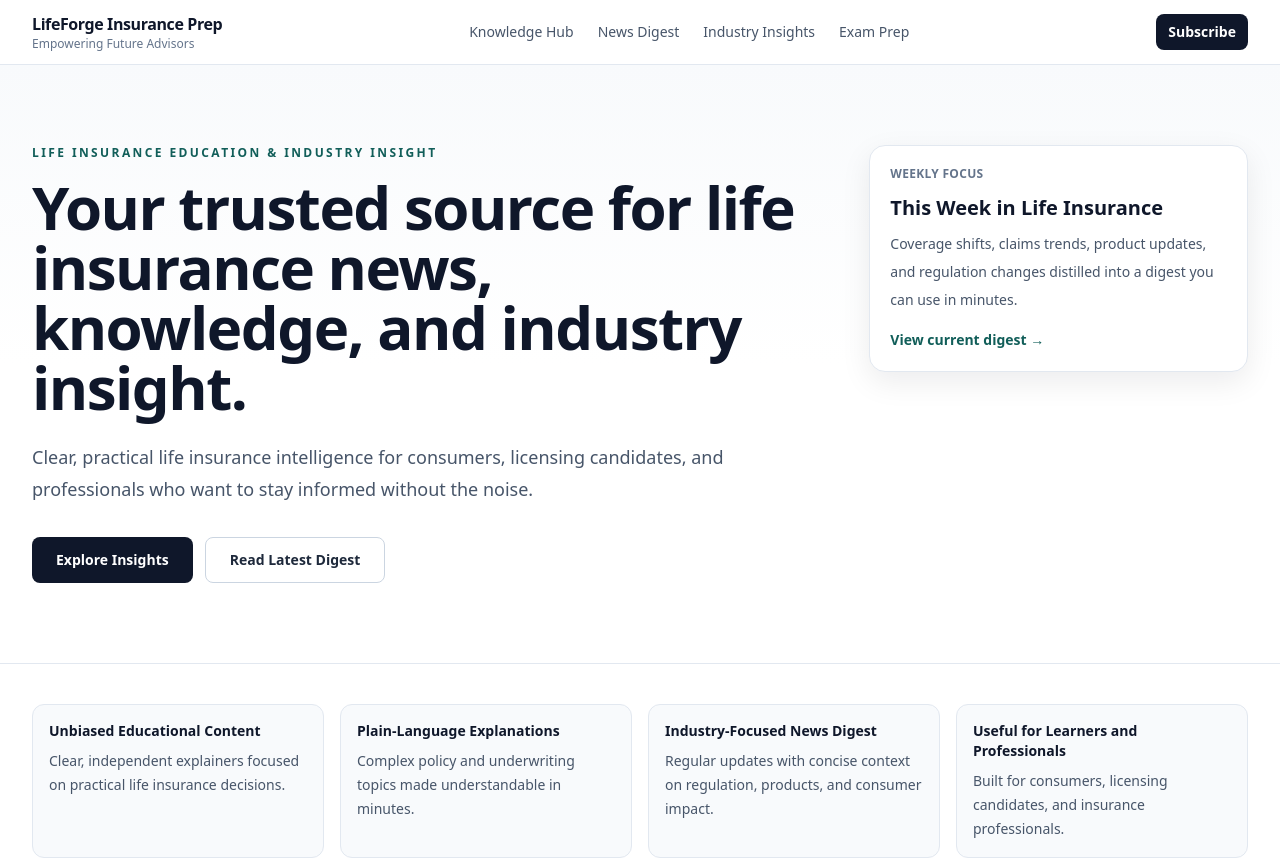
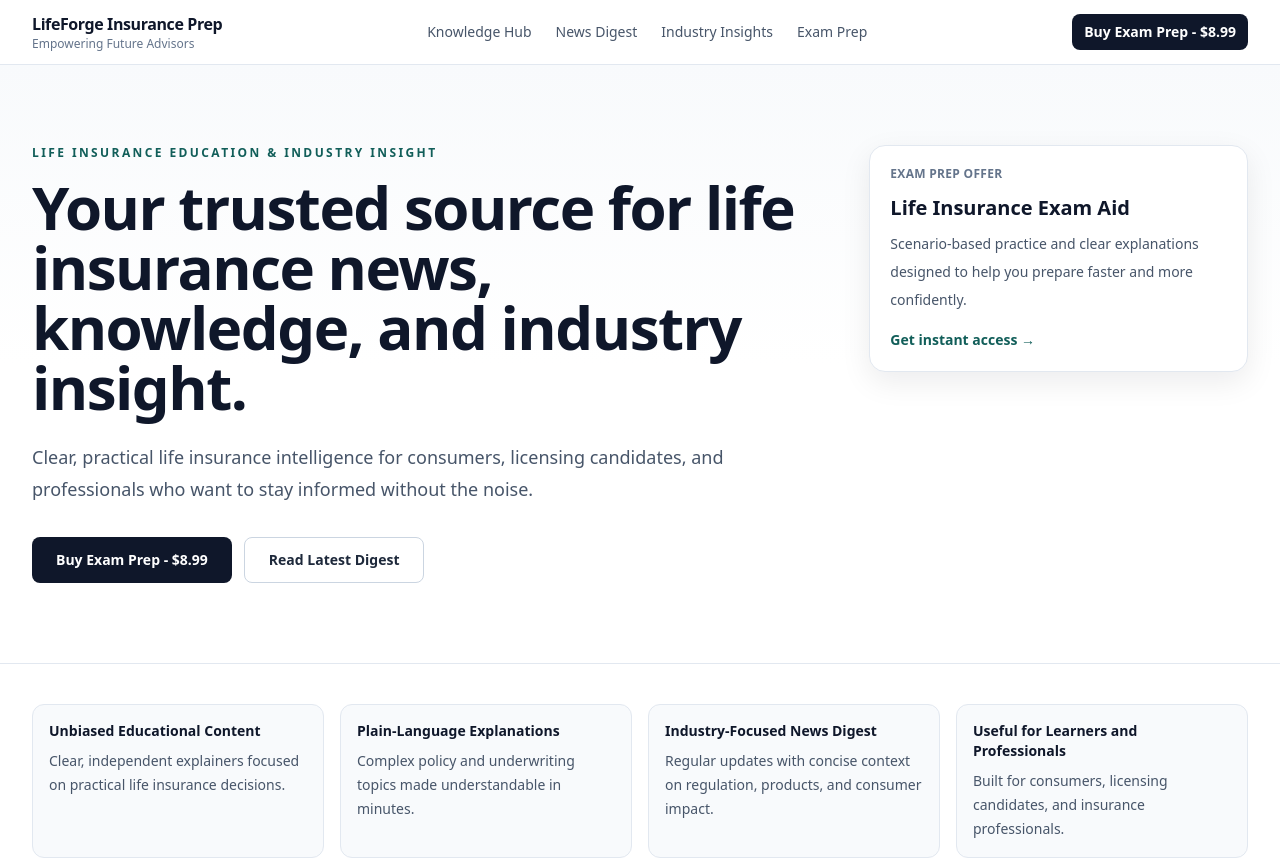
Before and after one commit to jfitz80/LifeForgeStudyPrep, a Next.js app: page / in a window 1280 px wide. Shown: the top 858 px of the page. Built offline with nearby package versions, Linux system fonts and the light colour scheme.

Commit message:
Add clear exam prep purchase CTA in header and hero

```diff
--- a/components/editorial/HeroSection.tsx
+++ b/components/editorial/HeroSection.tsx
@@ -1,3 +1,5 @@
+import { siteConfig } from '@/config/site';
+
 export default function HeroSection() {
   return (
     <section className="relative overflow-hidden border-b border-slate-200 bg-gradient-to-b from-slate-50 via-white to-white">
@@ -12,8 +14,13 @@ export default function HeroSection() {
           </p>
 
           <div className="mt-8 flex flex-col gap-3 sm:flex-row">
-            <a href="#industry-insights" className="inline-flex min-h-11 items-center justify-center rounded-lg bg-slate-900 px-6 py-3 text-sm font-semibold text-white hover:bg-slate-700">
-              Explore Insights
+            <a
+              href={siteConfig.checkoutUrl}
+              target="_blank"
+              rel="noopener noreferrer"
+              className="inline-flex min-h-11 items-center justify-center rounded-lg bg-slate-900 px-6 py-3 text-sm font-semibold text-white hover:bg-slate-700"
+            >
+              Buy Exam Prep - {siteConfig.launchPriceDisplay}
             </a>
             <a
               href="#news-digest"
@@ -26,13 +33,18 @@ export default function HeroSection() {
 
         <div className="lg:col-span-4">
           <div className="rounded-2xl border border-slate-200 bg-white p-5 shadow-card">
-            <p className="text-xs font-semibold uppercase tracking-wide text-slate-500">Weekly Focus</p>
-            <h2 className="mt-3 text-xl font-bold text-slate-900">This Week in Life Insurance</h2>
+            <p className="text-xs font-semibold uppercase tracking-wide text-slate-500">Exam Prep Offer</p>
+            <h2 className="mt-3 text-xl font-bold text-slate-900">Life Insurance Exam Aid</h2>
             <p className="mt-2 text-sm leading-7 text-slate-600">
-              Coverage shifts, claims trends, product updates, and regulation changes distilled into a digest you can use in minutes.
+              Scenario-based practice and clear explanations designed to help you prepare faster and more confidently.
             </p>
-            <a href="#news-digest" className="mt-4 inline-flex text-sm font-semibold text-brand-700 hover:text-brand-900">
-              View current digest →
+            <a
+              href={siteConfig.checkoutUrl}
+              target="_blank"
+              rel="noopener noreferrer"
+              className="mt-4 inline-flex text-sm font-semibold text-brand-700 hover:text-brand-900"
+            >
+              Get instant access →
             </a>
           </div>
         </div>
--- a/components/editorial/SiteHeader.tsx
+++ b/components/editorial/SiteHeader.tsx
@@ -21,9 +21,7 @@ export default function SiteHeader() {
       <div className="mx-auto max-w-7xl px-4 sm:px-6 lg:px-8">
         <div className="flex h-16 items-center justify-between gap-3">
           <Link href="/" className="min-w-0">
-            <p className="truncate text-sm font-semibold tracking-tight text-slate-900 sm:text-base">
-              {siteConfig.brandName}
-            </p>
+            <p className="truncate text-sm font-semibold tracking-tight text-slate-900 sm:text-base">{siteConfig.brandName}</p>
             <p className="hidden text-xs text-slate-500 sm:block">{siteConfig.tagline}</p>
           </Link>
 
@@ -36,8 +34,13 @@ export default function SiteHeader() {
           </nav>
 
           <div className="hidden items-center gap-2 lg:flex">
-            <a href="#newsletter-signup" className="rounded-lg bg-slate-900 px-3 py-2 text-sm font-semibold text-white hover:bg-slate-700">
-              Subscribe
+            <a
+              href={siteConfig.checkoutUrl}
+              target="_blank"
+              rel="noopener noreferrer"
+              className="rounded-lg bg-slate-900 px-3 py-2 text-sm font-semibold text-white hover:bg-slate-700"
+            >
+              Buy Exam Prep - {siteConfig.launchPriceDisplay}
             </a>
           </div>
 
@@ -65,8 +68,14 @@ export default function SiteHeader() {
                   {item.label}
                 </a>
               ))}
-              <a href="#newsletter-signup" className="text-sm font-medium text-slate-700" onClick={() => setMenuOpen(false)}>
-                Subscribe
+              <a
+                href={siteConfig.checkoutUrl}
+                target="_blank"
+                rel="noopener noreferrer"
+                className="text-sm font-semibold text-slate-900"
+                onClick={() => setMenuOpen(false)}
+              >
+                Buy Exam Prep - {siteConfig.launchPriceDisplay}
               </a>
             </div>
           </div>
```
